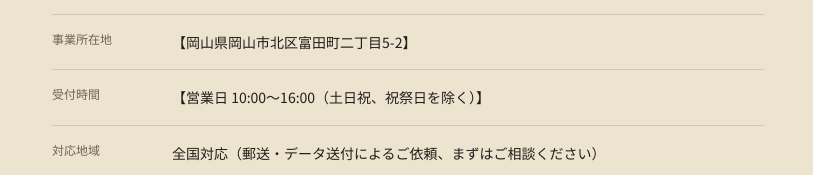
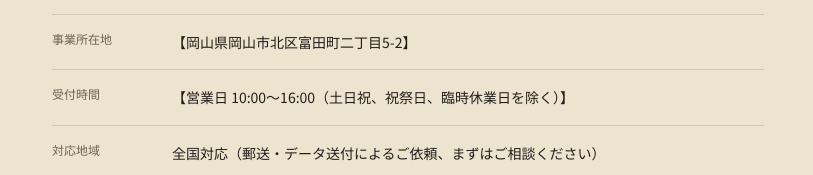
Before and after one commit to leben-k/kantei-site, a plain HTML site: page about.html in a window 1280 px wide. Shown: the part 384-559 px from the top of the page, without its empty margins (232-1045 px from the left). Drawn offline with Linux system fonts and the light colour scheme.

Commit message:
Update about.html

```diff
--- a/about.html
+++ b/about.html
@@ -87,7 +87,7 @@
     <tr><td>事業所名</td><td>【シンセイホールド】</td></tr>
     <tr><td>運営者名</td><td>【金田貴好】</td></tr>
     <tr><td>事業所在地</td><td>【岡山県岡山市北区富田町二丁目5-2】</td></tr>
-    <tr><td>受付時間</td><td>【営業日 10:00〜16:00（土日祝、祝祭日を除く）】</td></tr>
+    <tr><td>受付時間</td><td>【営業日 10:00〜16:00（土日祝、祝祭日、臨時休業日を除く）】</td></tr>
     <tr><td>対応地域</td><td>全国対応（郵送・データ送付によるご依頼、まずはご相談ください）</td></tr>
     <tr><td>業務内容</td><td>鑑定取次業務（筆跡鑑定、指紋鑑定に関する鑑定先のご案内）</td></tr>
     <tr><td>鑑定依頼</td><td>相談フォームからご連絡ください</td></tr>
```
